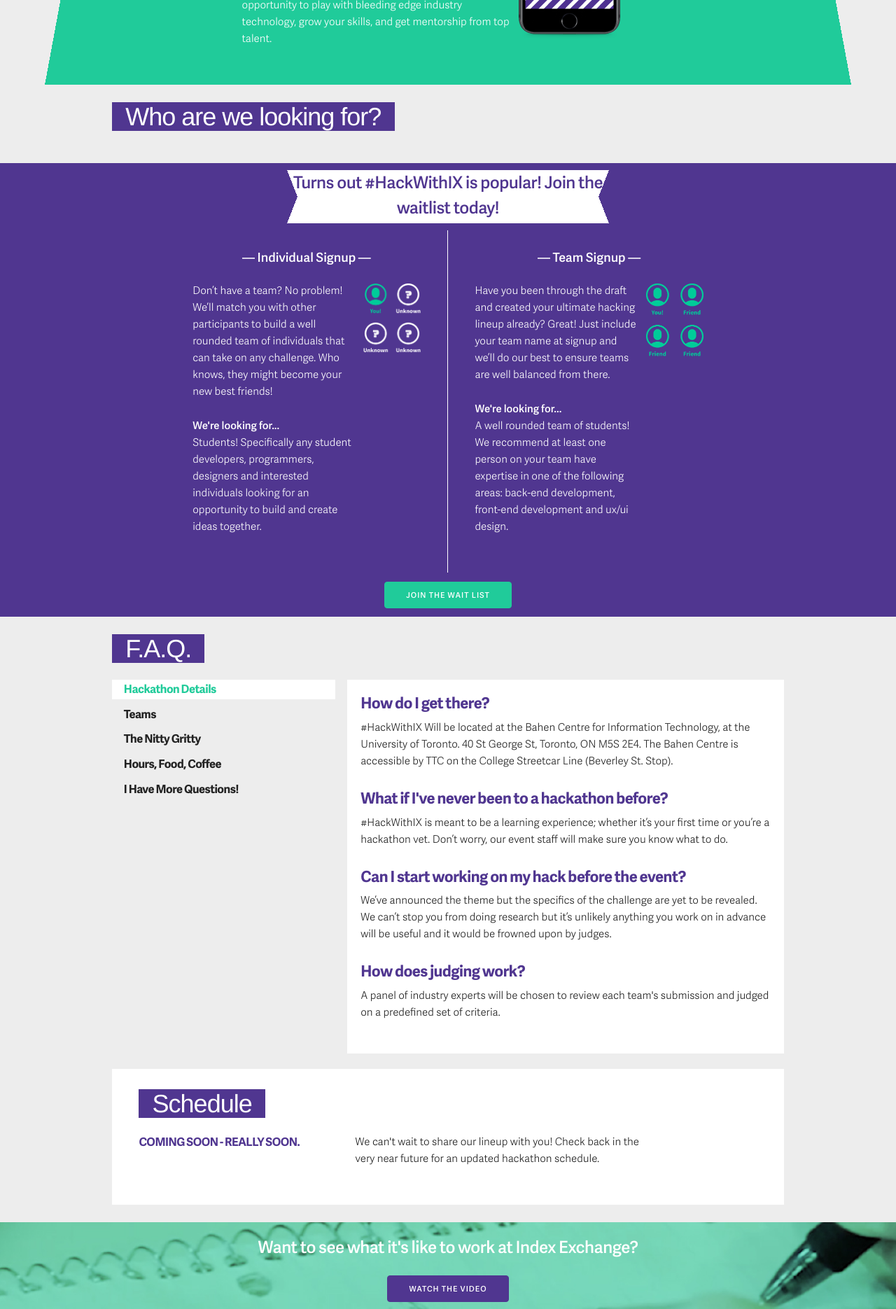
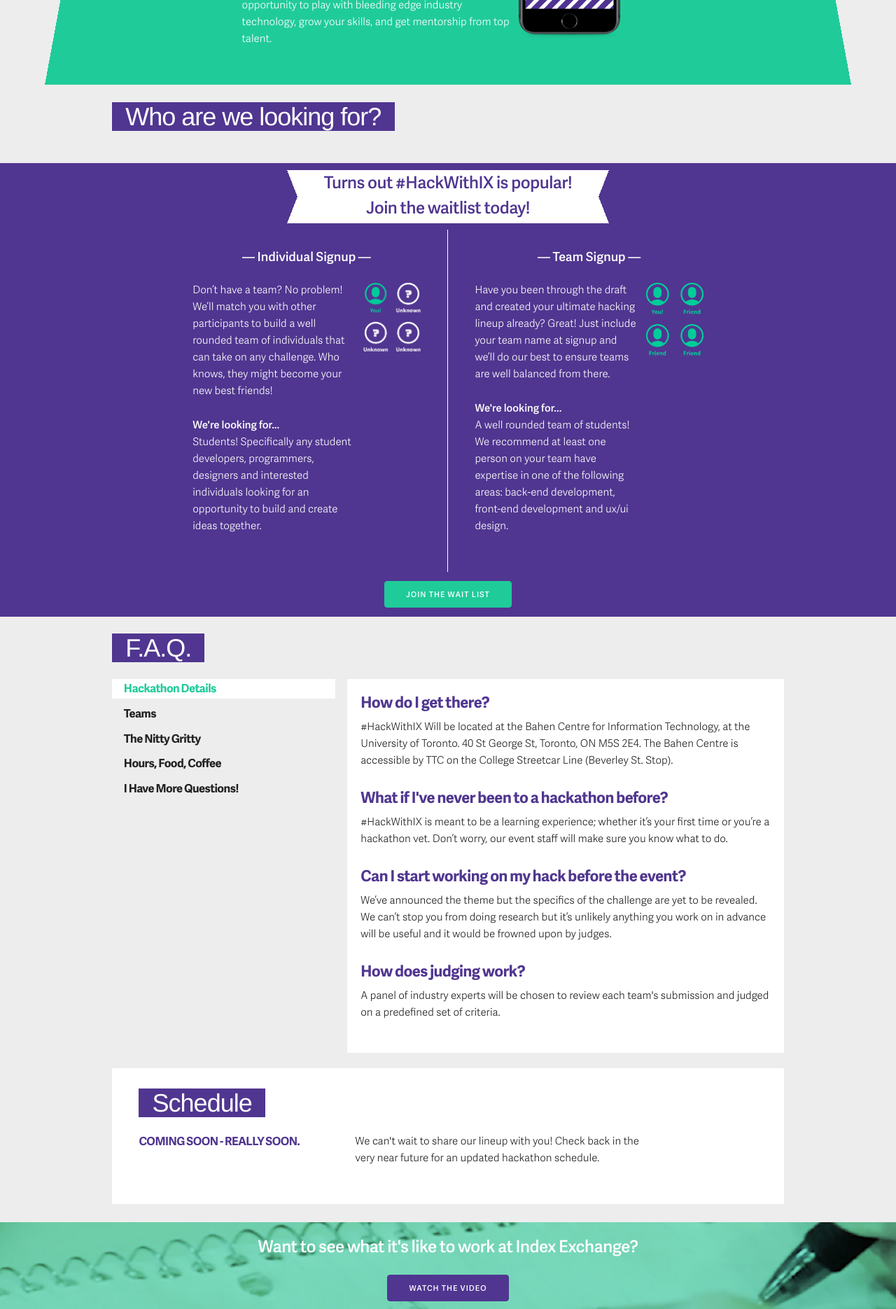
Before and after one commit to martinlaws/hackathon, a Jekyll site: the page built from index.html, in a window 1280 px wide. Shown: the part 1498-3368 px from the top of the page at 70% size. Built offline with Jekyll 4.4.1, drawn with Linux system fonts in a browser that asks for light colours; some web fonts are replaced.

Commit message:
Updated padding in registration ribbon

```diff
--- a/_assets/stylesheets/main.scss
+++ b/_assets/stylesheets/main.scss
@@ -421,7 +421,7 @@
           margin: 0.75% auto;
           background-color: #fff;
           width: 40%;
-          padding: 0 2%;
+          padding: 0 5%;
           position: relative;
           aside {
             &.ribbon-left, &.ribbon-right {
```
